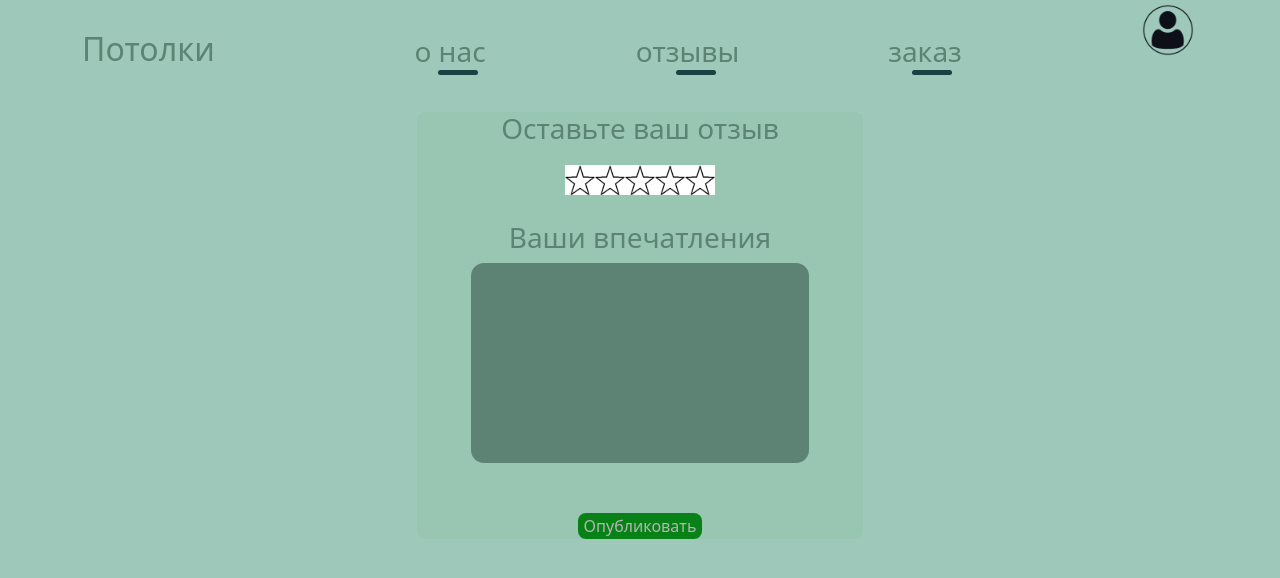
After one commit to kokakolia/WEB_YL_Seilings, a Flask app: page /make_review in a window 1280 px wide. The commit adds this page. Shown: the top 578 px of the page. Run offline with Flask 3, Linux system fonts and the light colour scheme.

Commit message:
reviews and fixes

```diff
--- a/main.py
+++ b/main.py
@@ -73,22 +73,27 @@ def about():
 
 @app.route('/reviews')
 def reviews():
-    reviews = [{'images': [
+    reviews = [{'name': 'Николай', 'rating': 3, 'images': [
         'https://plus.unsplash.com/premium_photo-1677178660876-8578f4f6cbac?q=80&w=1587&auto=format&fit=crop&ixlib=rb-4.0.3&ixid=M3wxMjA3fDB8MHxwaG90by1wYWdlfHx8fGVufDB8fHx8fA%3D%3D',
         'https://images.unsplash.com/photo-1712928247899-2932f4c7dea3?q=80&w=1471&auto=format&fit=crop&ixlib=rb-4.0.3&ixid=M3wxMjA3fDB8MHxwaG90by1wYWdlfHx8fGVufDB8fHx8fA%3D%3D',
         'https://plus.unsplash.com/premium_photo-1677178660876-8578f4f6cbac?q=80&w=1587&auto=format&fit=crop&ixlib=rb-4.0.3&ixid=M3wxMjA3fDB8MHxwaG90by1wYWdlfHx8fGVufDB8fHx8fA%3D%3D',
         'https://plus.unsplash.com/premium_photo-1677178660876-8578f4f6cbac?q=80&w=1587&auto=format&fit=crop&ixlib=rb-4.0.3&ixid=M3wxMjA3fDB8MHxwaG90by1wYWdlfHx8fGVufDB8fHx8fA%3D%3D'],
-        'text': 'YYYYeeeee haaaAaaaa'}, {'images': [
-        'https://plus.unsplash.com/premium_photo-1677178660876-8578f4f6cbac?q=80&w=1587&auto=format&fit=crop&ixlib=rb-4.0.3&ixid=M3wxMjA3fDB8MHxwaG90by1wYWdlfHx8fGVufDB8fHx8fA%3D%3D',
-        'https://images.unsplash.com/photo-1712928247899-2932f4c7dea3?q=80&w=1471&auto=format&fit=crop&ixlib=rb-4.0.3&ixid=M3wxMjA3fDB8MHxwaG90by1wYWdlfHx8fGVufDB8fHx8fA%3D%3D',
-        'https://plus.unsplash.com/premium_photo-1677178660876-8578f4f6cbac?q=80&w=1587&auto=format&fit=crop&ixlib=rb-4.0.3&ixid=M3wxMjA3fDB8MHxwaG90by1wYWdlfHx8fGVufDB8fHx8fA%3D%3D'],
-        'text': 'YYYYeeeeррррррррррррррррррррррррррррppppppppppppppppp3ррррррe ha'}, {'images': [],
-                                                                                      'text': 'YYYYeeeeррррррррррррррррррррррррррррppppppppppppppppp3ррррррe ha'},
-        {'images': [
+        'text': 'YYYYeeeee haaaAaaaa'}, {'name': 'anton', 'rating': 3, 'images': [],
+                                                    'text': 'YYYYeeeeррррррррррррррррррррррррррррppppppppppppppppp3ррррррe ha'},
+        {'name': 'Бебра', 'rating': 5, 'images': [
             'https://plus.unsplash.com/premium_photo-1677178660876-8578f4f6cbac?q=80&w=1587&auto=format&fit=crop&ixlib=rb-4.0.3&ixid=M3wxMjA3fDB8MHxwaG90by1wYWdlfHx8fGVufDB8fHx8fA%3D%3D',
             'https://images.unsplash.com/photo-1712928247899-2932f4c7dea3?q=80&w=1471&auto=format&fit=crop&ixlib=rb-4.0.3&ixid=M3wxMjA3fDB8MHxwaG90by1wYWdlfHx8fGVufDB8fHx8fA%3D%3D'],
-            'text': 'YYYYeeeeррррррррррррррррррррррррррррppppppppppppppppp3ррррррe ha'}]
-    return render_template('reviews.html', encoding='utf8', reviews=reviews)
+            'text': ''}]
+    return render_template('reviews.html', encoding='utf8', reviews=reviews, ordered=True)
+
+@app.route('/make_review', methods=['GET', 'POST'])
+def make_review():
+    if request.method == 'GET':
+        return render_template('/make_review.html', maden=False)
+    else:
+        stars = request.form['rating']
+        text = request.form['text']
+        return render_template('/make_review.html', maden=True)
 
 
 @app.route('/order', methods=['GET', 'POST'])
--- a/static/script/script.js
+++ b/static/script/script.js
@@ -74,12 +74,18 @@ function trackLoadPage() {
     } else if (referrerPage == "http://127.0.0.1:8080/order") {
       old_option = "option-3";
     }
-    const oldpage_option = document.getElementById(old_option);
-    oldpage_option.classList.remove("active-option");
+    if (old_option != ''){
+      const oldpage_option = document.getElementById(old_option);
+      oldpage_option.classList.remove("active-option");
+    }
+
+  }
+  if (cur_option != ''){
+    const curpage_option = document.getElementById(cur_option);
+    curpage_option.classList.add("active-option");
+    console.log(3, curpage_option)
   }
 
-  const curpage_option = document.getElementById(cur_option);
-  curpage_option.classList.add("active-option");
 }
 
 window.onload = function () {
@@ -105,6 +111,12 @@ function showPrice(){
 
   const price = document.getElementById('order-price');
   let cost = Number(width) + Number(length) + Number(lamp);
-  price.innerHTML = `Итого ${ cost }&#8381`;
-  // console.log(price, price.value);
+  if (cost){
+    console.log(cost, cost!= NaN, typeof(cost))
+    price.innerHTML = `Итого ${ cost }&#8381`;
+  }
 }
+
+function redirect(){
+  window.location = "http://127.0.0.1:8080/make_review";
+}
--- a/static/styles/styles.css
+++ b/static/styles/styles.css
@@ -258,11 +286,48 @@ body {
   border-color: black;
 }
 
-
 .order-container > .small-section > .row > .h2 {
   margin-bottom: 20px;
 }
 
 #order-price {
-  margin-bottom:50px;
+  margin-bottom: 50px;
 }
+
+.make-review-form .rating {
+  margin-top: 10px;
+  display: inline-block;
+  margin-bottom: 20px;
+}
+
+.make-review-form .rating input {
+  display: none;
+}
+
+.make-review-form .rating label {
+  cursor: pointer;
+  width: 30px;
+  height: 30px;
+  background-image: url('../img/star.png');
+  background-size: cover;
+  float: right;
+  background-color: black;
+}
+
+.make-review-form .rating label:hover,
+.make-review-form .rating label:hover ~ label {
+  background-image: url('../img/filled_star.png');
+  background-color: black;
+}
+
+.make-review-form .rating input:checked ~ label {
+  background-color: black;
+  background-image: url('../img/filled_star.png');
+}
+
+
+.make-review-form {
+  color: #5c8374;
+  border-radius: 8px;
+  background-color:#99C6B3;
+}
--- /dev/null
+++ b/static/templates/make_review.html
@@ -0,0 +1,30 @@
+{% extends "base.html" %}
+{% block content %}
+{% if not maden %}
+<div class="make-review-form container text-center" style="width:40%;height: 100%;">
+    <form method="post" style="width: 100%; height: 100%;">
+        <div class="h3" style="margin-top: 0;margin-bottom: 10px;">Оставьте ваш отзыв</div>
+        <div class="rating">
+            <input type="radio" id="star1" name="rating" value="1">
+            <label for="star1"></label>
+            <input type="radio" id="star2" name="rating" value="2">
+            <label for="star2"></label>
+            <input type="radio" id="star3" name="rating" value="3">
+            <label for="star3"></label>
+            <input type="radio" id="star4" name="rating" value="4">
+            <label for="star4"></label>
+            <input type="radio" id="star5" name="rating" value="5">
+            <label for="star5"></label>
+        </div>
+        <div class="h3">Ваши впечатления</div>
+        <input name="text" type="text" style="width: 80%; height: 200px;background-color: #5C8374;margin-bottom: 50px;border: 0;border-radius: 13px;">
+        <button type="sumbit" style="background-color: rgb(8, 130, 22);border-radius: 8px;border:0px;color:rgb(181, 181, 181)">Опубликовать</button>
+    </form>
+</div>
+{% else %}
+<div class="container text-center">
+    <h1>Спасибо за отзыв!</h1>
+</div>
+{% endif %}
+
+{% endblock %}
```
Also changed, not shown: other parts of static/styles/styles.css (+32 -4 lines), static/templates/reviews.html (+10 -0 lines), static/img/filled_star.png (added), static/img/star.png (added).
